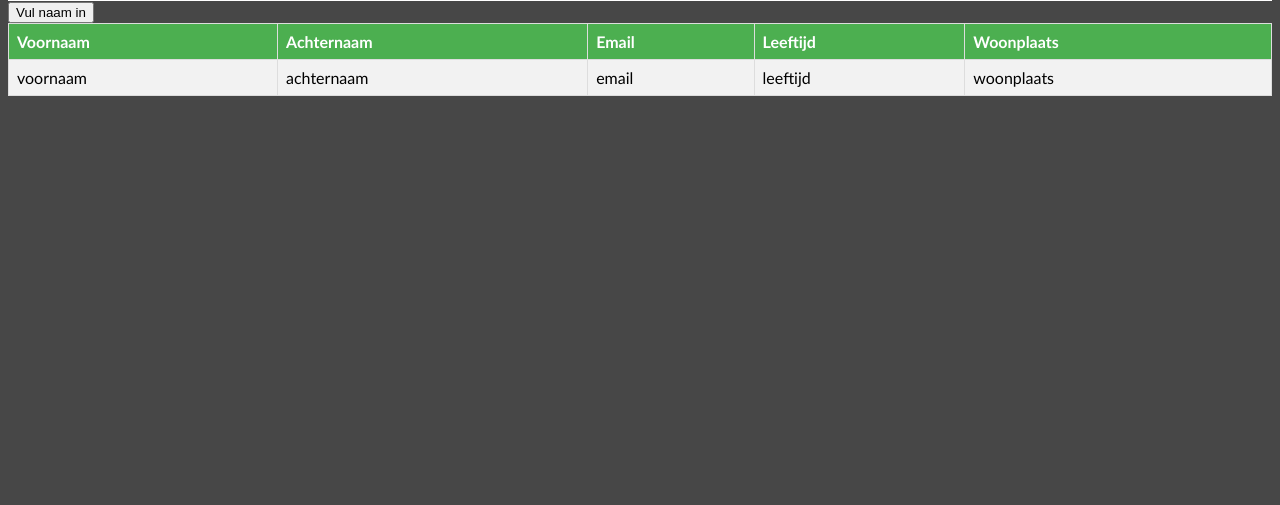
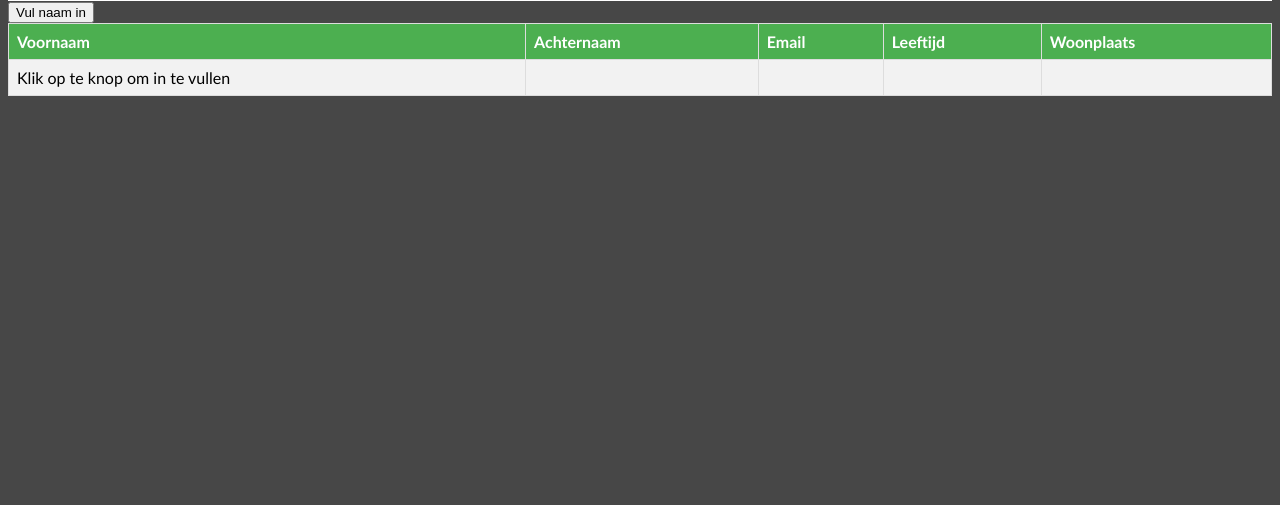
Before and after one commit to JorritvG/FEEO, a plain HTML site: page Opdracht2-Website/home.html in a window 1280 px wide. Shown: the part 295-800 px from the top of the page. Drawn offline with Linux system fonts and the light colour scheme; grey boxes are pictures that could not be loaded.

Commit message:
kleine opmaak

```diff
--- a/Opdracht2-Website/home.html
+++ b/Opdracht2-Website/home.html
@@ -47,11 +47,11 @@
                 <th>Woonplaats</th>
             </tr>
             <tr>
-                <td id="voornaam">voornaam</td>
-                <td id="achternaam">achternaam</td>
-                <td id="email">email</td>
-                <td id="leeftijd">leeftijd</td>
-                <td id="woonplaats">woonplaats</td>
+                <td id="voornaam"> Klik op te knop om in te vullen</td>
+                <td id="achternaam"> </td>
+                <td id="email"> </td>
+                <td id="leeftijd"> </td>
+                <td id="woonplaats"> </td>
             </tr>
 
     </div>
```
